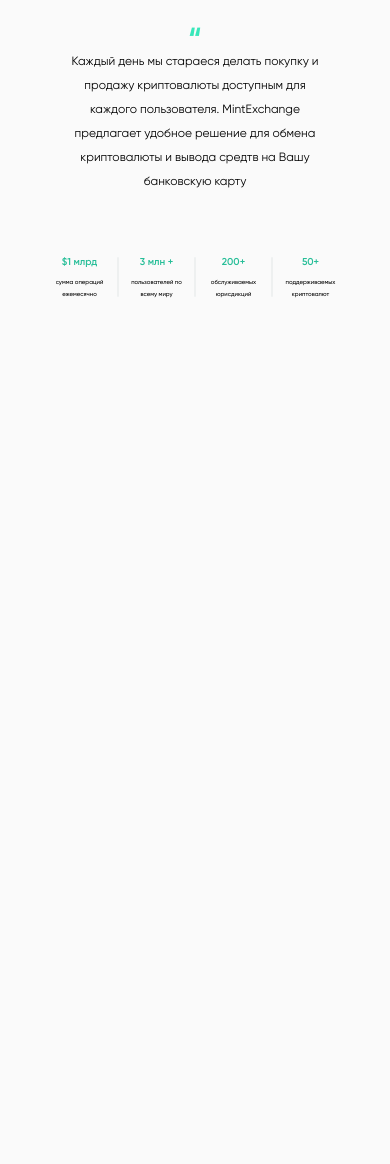
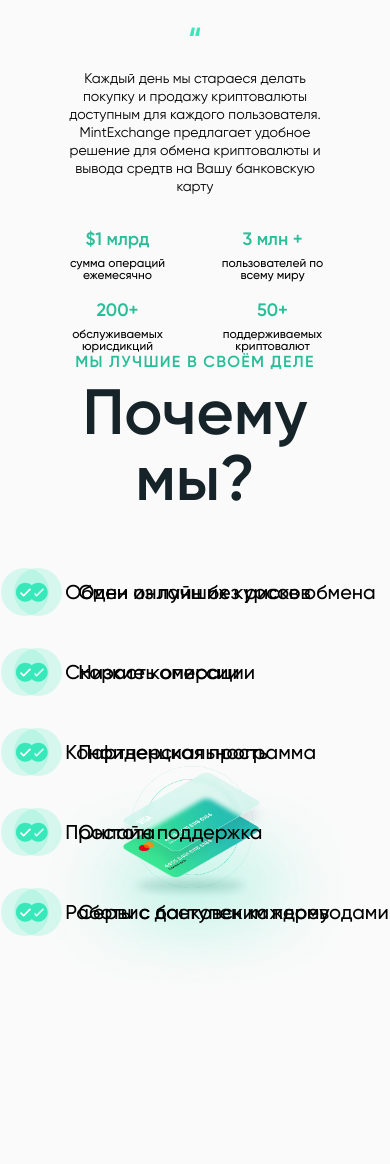
Before and after one commit to hdghaII/mintxmaket, a website: page index.html in a window 390 px wide. Shown: the part 836-2000 px from the top of the page. Before the commit the page ends 1136 px from the top, so only its background shows below. Drawn offline with nearby package versions, Linux system fonts and the light colour scheme.

Commit message:
fixed bugs + section3 start

```diff
--- a/index.html
+++ b/index.html
@@ -25,16 +25,16 @@
         <div class="header__content">
             <ul class="header__list">
             <li class="header__text">
-                О нас
+                <a href="index.html">О нас</a>
             </li>
             <li class="header__text">
-                Почему мы
+                <a href="index.html">Почему мы</a>
             </li>
             <li class="header__text">
-                Как это работает
+                <a href="index.html">Как это работает</a>
             </li>
             <li class="header__text">
-                Ввод/Вывод средств
+                <a href="index.html">Ввод/Вывод средств</a>
             </li>
         </ul>
             <div class="header__theme">
@@ -163,6 +163,84 @@
 
         </div>
     </section>
+    <section class="whyus">
+        <div class="whyus__wrapper container">
+            <div class="whyus__heading">
+                Мы лучшие в своём деле
+            </div>
+            <div class="whyus__subheading">
+                Почему мы?
+            </div>
+            <div class="whyus__left">
+                <div class="whyus__img--item">
+                    <div class="whyus__img--img">
+                        <img src="assets/img/whyusicon.svg" alt="Checkmark">
+                    </div>
+                    Одни из лучших курсов обмена
+                </div>
+                <div class="whyus__img--item">
+                    <div class="whyus__img--img">
+                        <img src="assets/img/whyusicon.svg" alt="Checkmark">
+                    </div>
+                    Низкие комиссии
+                </div>
+                <div class="whyus__img--item">
+                    <div class="whyus__img--img">
+                        <img src="assets/img/whyusicon.svg" alt="Checkmark">
+                    </div>
+                    Партнерская программа
+                </div>
+                <div class="whyus__img--item">
+                    <div class="whyus__img--img">
+                        <img src="assets/img/whyusicon.svg" alt="Checkmark">
+                    </div>
+                    Онлайн поддержка
+                </div>
+                <div class="whyus__img--item">
+                    <div class="whyus__img--img">
+                        <img src="assets/img/whyusicon.svg" alt="Checkmark">
+                    </div>
+                    Сервис доступен каждому
+                </div>
+            </div>
+            <div class="whyus__right">
+                <div class="whyus__img--item">
+                    <div class="whyus__img--img">
+                        <img src="assets/img/whyusicon.svg" alt="Checkmark">
+                    </div>
+                    Обмен онлайн без рисков
+                </div>
+                <div class="whyus__img--item">
+                    <div class="whyus__img--img">
+                        <img src="assets/img/whyusicon.svg" alt="Checkmark">
+                    </div>
+                    Скорость операции
+                </div>
+                <div class="whyus__img--item">
+                    <div class="whyus__img--img">
+                        <img src="assets/img/whyusicon.svg" alt="Checkmark">
+                    </div>
+                    Конфиденциальность
+                </div>
+                <div class="whyus__img--item">
+                    <div class="whyus__img--img">
+                        <img src="assets/img/whyusicon.svg" alt="Checkmark">
+                    </div>
+                    Простота
+                </div>
+                <div class="whyus__img--item">
+                    <div class="whyus__img--img">
+                        <img src="assets/img/whyusicon.svg" alt="Checkmark">
+                    </div>
+                    Работы с банковским переводами
+                </div>
+            </div>
+            <div class="whyus__img">
+                <img src="assets/img/whyusimg.png" alt="Phone">
+            </div>
+
+        </div>
+    </section>
     <!-- page content -->
 
     <footer></footer>
--- a/mix-manifest.json
+++ b/mix-manifest.json
@@ -27,5 +27,8 @@
     "/assets/img/logo1.png": "/assets/img/logo1.png",
     "/assets/img/logo1.svg": "/assets/img/logo1.svg",
     "/assets/img/phoneimg.png": "/assets/img/phoneimg.png",
-    "/assets/img/theme.svg": "/assets/img/theme.svg"
+    "/assets/img/theme.svg": "/assets/img/theme.svg",
+    "/assets/img/whyusicon.png": "/assets/img/whyusicon.png",
+    "/assets/img/whyusicon.svg": "/assets/img/whyusicon.svg",
+    "/assets/img/whyusimg.png": "/assets/img/whyusimg.png"
 }
--- a/src/scss/frontend.scss
+++ b/src/scss/frontend.scss
@@ -18,6 +18,8 @@
 @import "template-parts/info.scss";
 
 @import "template-parts/footer";
+
+@import "template-parts/whyus.scss";
 
 // sections
 
--- a/src/scss/template-parts/header.scss
+++ b/src/scss/template-parts/header.scss
@@ -89,9 +89,6 @@
     &__buttons {
         display: flex;
     }
-    &__btn--btn {
-        display: block;
-    }
     &__btn {
         width: 129px;
         height: 43px;
@@ -106,8 +103,12 @@
         font-size: 16px;
         font-style: normal;
         font-weight: 600;
+        &--btn {
+            display: block;
         }
-    &__btn--second {
+    }
+    &__btn {
+        &--second {
             display: flex;
             align-items: center;
             justify-content: center;
@@ -120,11 +121,14 @@
             width: 129px;
             height: 43px;
         }
-    &__btn--second {
+    }
+    &__btn {
+        &--second {
             margin-left: 8px;
             border: 1px solid var(--dark-gray, #162329);
             display: flex;
             border-radius: 3px;
+        }
     }
     &__burger {
         display: flex;
--- a/src/scss/template-parts/info.scss
+++ b/src/scss/template-parts/info.scss
@@ -92,22 +92,25 @@
     .info {
         &__title {
             font-size: 32px;
+            padding-bottom: 20px;
 
         }
         &__subtitle {
             font-size: 18px;
             width: 570px;
+            line-height: 24px;
         }
         &__line {
             height: 60px;
+            margin: 0 10px;
         }
         &__item {
-            width: 100px;
+            width: 120px;
             &--heading {
                 font-size: 20px;
             }
             &--subheading {
-                font-size: 10px;
+                font-size: 14px;
                 line-height: 15px;
             }
         }
@@ -115,14 +118,21 @@
 }
 @media screen and (max-width: 600px) {
     .info {
+        &__content {
+            display: grid;
+            grid-template-rows: 1fr 1fr;
+            grid-template-columns: 1fr 1fr;
+            column-gap: 20px;
+            row-gap: 20px;
+        }
         &__subtitle {
             width: 370px;
 
         }
         &__item {
-            width: 75px;
+            width: 120px;
             &--subheading {
-                font-size: 8px;
+                font-size: 12px;
             }
             &--heading {
                 font-size: 16px;
@@ -130,31 +140,38 @@
             }
         }
         &__line {
-            margin: 0 10px;
-            height: 45px;
+            display: none;
         }
     }
 
 }
 @media screen and (max-width: 400px) {
     .info {
+        &__content {
+            display: grid;
+            grid-template-rows: 1fr 1fr;
+            grid-template-columns: 1fr 1fr;
+            column-gap: 20px;
+            row-gap: 20px;
+        }
         &__subtitle {
             width: 255px;
-            font-size: 12px;
-            line-height: 24px;
+            font-size: 14px;
+            line-height: 18px;
+            padding-bottom: 35px;
         }
         &__item {
-            width: 55px;
+            width: 135px;
             &--heading {
-                font-size: 10px;
+                font-size: 18px;
             }
             &--subheading {
-                font-size: 6px;
+                font-size: 12px;
                 line-height: 12px;
             }
         }
         &__line {
-            height: 40px;
+            display: none;
         }
     }
 }
--- a/src/scss/template-parts/main.scss
+++ b/src/scss/template-parts/main.scss
@@ -58,7 +58,8 @@
         }
 
     }
-    &__list--item {
+    &__list {
+        &--item {
             position: relative;
             z-index: 5;
             display: flex;
@@ -75,19 +76,23 @@
             &:nth-of-type(3) {
                 width: 135px;
             }
-
         }
-    &__list--text {
+    }
+    &__list {
+        &--text {
             font-family: 'Gilroy-Medium', sans-serif;
             font-size: 16px;
             font-style: normal;
             font-weight: 500;
             line-height: 20px;
         }
-    &__list--img {
+    }
+    &__list {
+        &--img {
             width: 20px;
             height: 20px;
             margin-bottom: 8px;
+        }
         img {
             background-color: #fff;
             border-radius: 50%;
@@ -173,8 +178,7 @@
             display: flex;
             flex-direction: column;
             justify-content: center;
-            text-align: center;
-            align-items: center;
+
         }
         &__image {
             margin: unset;
@@ -190,6 +194,7 @@
                 margin-bottom: 30px;
             }
         }
+
     }
 }
 @media screen and (max-width: 400px) {
--- /dev/null
+++ b/src/scss/template-parts/whyus.scss
@@ -0,0 +1,67 @@
+.whyus {
+    &__heading {
+        font-family: 'Gilroy-SemiBold', sans-serif;
+        font-size: 16px;
+        font-weight: 600;
+        line-height: normal;
+        letter-spacing: 1.28px;
+        text-transform: uppercase;
+        color: #27BE98;
+        text-align: center;
+        padding-bottom: 8px;
+    }
+    &__subheading {
+        color: #162329;
+        text-align: center;
+        font-family: 'Gilroy-SemiBold', sans-serif;
+        font-size: 64px;
+        font-weight: 600;
+        line-height: 104%;
+        padding-bottom: 72px;
+
+    }
+    &__wrapper {
+        flex-direction: column;
+        position: relative;
+    }
+    &__left {
+        display: flex;
+        position: absolute;
+        flex-direction: column;
+    }
+    &__right {
+        display: flex;
+        position: absolute;
+        flex-direction: column;
+    }
+    &__img {
+        width: 100%;
+        height: 600px;
+        img {
+            width: 100%;
+            height: 100%;
+            object-fit: contain;
+        }
+        &--img {
+            width: 48px;
+            height: 48px;
+            margin-right: 16px;
+            img {
+                width: 100%;
+                height: 100%;
+                object-fit: contain;
+            }
+        }
+        &--item {
+            display: flex;
+            align-items: center;
+            font-family: 'Gilroy-Medium', sans-serif;
+            font-size: 20px;
+            font-style: normal;
+            font-weight: 500;
+            line-height: normal;
+            padding-bottom: 32px;
+        }
+    }
+
+}
```
Also changed, not shown: assets/css/frontend.min.css, assets/img/whyusicon.png (added), assets/img/whyusicon.svg (added), assets/img/whyusimg.png (added), src/img/whyusicon.png (added), src/img/whyusicon.svg (added), src/img/whyusimg.png (added), 1 other file. Lines whose indentation alone changed are shown as unchanged.
